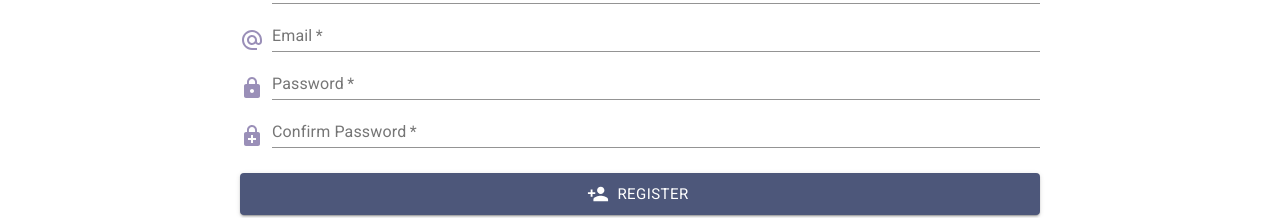
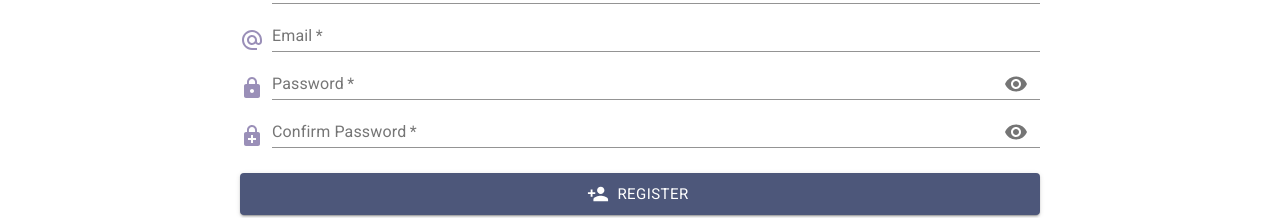
Before and after one commit to amand33p/to-view-list, a React (Create React App) app in the folder client/: page /register in a window 1280 px wide. Shown: the part 176-394 px from the top of the page. Built offline with nearby package versions, Linux system fonts and the light colour scheme.

Commit message:
added show/hide pass

```diff
--- a/client/src/components/LoginForm.js
+++ b/client/src/components/LoginForm.js
@@ -16,12 +16,16 @@
   Typography,
   Paper,
   Link,
+  InputAdornment,
+  IconButton,
 } from '@material-ui/core/';
 
 import { useRegisterLoginForm } from '../styles/muiStyles';
 import ExitToAppIcon from '@material-ui/icons/ExitToApp';
 import AlternateEmailIcon from '@material-ui/icons/AlternateEmail';
 import LockIcon from '@material-ui/icons/Lock';
+import VisibilityOffIcon from '@material-ui/icons/VisibilityOff';
+import VisibilityIcon from '@material-ui/icons/Visibility';
 
 const LoginForm = () => {
   const [credentials, setCredentials] = useState({
@@ -33,6 +37,7 @@
     severity: 'info',
     title: 'Demo account credentials',
   });
+  const [showPassword, setShowPassword] = useState(false);
 
   const [, authDispatch] = useAuthContext();
   const [, entryDispatch] = useEntryContext();
@@ -102,12 +107,21 @@
           <TextField
             color="secondary"
             required
-            type="password"
+            type={showPassword ? 'text' : 'password'}
             label="Password"
             value={password}
             name="password"
             onChange={handleOnChange}
             fullWidth
+            InputProps={{
+              endAdornment: (
+                <InputAdornment position="end">
+                  <IconButton onClick={() => setShowPassword(!showPassword)}>
+                    {showPassword ? <VisibilityOffIcon /> : <VisibilityIcon />}
+                  </IconButton>
+                </InputAdornment>
+              ),
+            }}
           />
         </div>
 
--- a/client/src/components/RegisterForm.js
+++ b/client/src/components/RegisterForm.js
@@ -16,6 +16,8 @@
   Typography,
   Paper,
   Link,
+  InputAdornment,
+  IconButton,
 } from '@material-ui/core/';
 
 import { useRegisterLoginForm } from '../styles/muiStyles';
@@ -24,6 +26,8 @@
 import AlternateEmailIcon from '@material-ui/icons/AlternateEmail';
 import LockIcon from '@material-ui/icons/Lock';
 import EnhancedEncryptionIcon from '@material-ui/icons/EnhancedEncryption';
+import VisibilityOffIcon from '@material-ui/icons/VisibilityOff';
+import VisibilityIcon from '@material-ui/icons/Visibility';
 
 const RegisterForm = () => {
   const [userDetails, setUserDetails] = useState({
@@ -33,6 +37,7 @@
   });
   const [confirmPassword, setConfirmPassword] = useState('');
   const [error, setError] = useState(null);
+  const [showPassword, setShowPassword] = useState(false);
 
   const [, authDispatch] = useAuthContext();
   const [, entryDispatch] = useEntryContext();
@@ -119,12 +124,21 @@
           <TextField
             color="secondary"
             required
-            type="password"
+            type={showPassword ? 'text' : 'password'}
             label="Password"
             value={password}
             name="password"
             onChange={handleOnChange}
             fullWidth
+            InputProps={{
+              endAdornment: (
+                <InputAdornment position="end">
+                  <IconButton onClick={() => setShowPassword(!showPassword)}>
+                    {showPassword ? <VisibilityOffIcon /> : <VisibilityIcon />}
+                  </IconButton>
+                </InputAdornment>
+              ),
+            }}
           />
         </div>
         <div className={classes.input}>
@@ -135,12 +149,21 @@
           <TextField
             color="secondary"
             required
-            type="password"
+            type={showPassword ? 'text' : 'password'}
             label="Confirm Password"
             value={confirmPassword}
             name="confirmPassword"
             onChange={({ target }) => setConfirmPassword(target.value)}
             fullWidth
+            InputProps={{
+              endAdornment: (
+                <InputAdornment position="end">
+                  <IconButton onClick={() => setShowPassword(!showPassword)}>
+                    {showPassword ? <VisibilityOffIcon /> : <VisibilityIcon />}
+                  </IconButton>
+                </InputAdornment>
+              ),
+            }}
           />
         </div>
 
```
